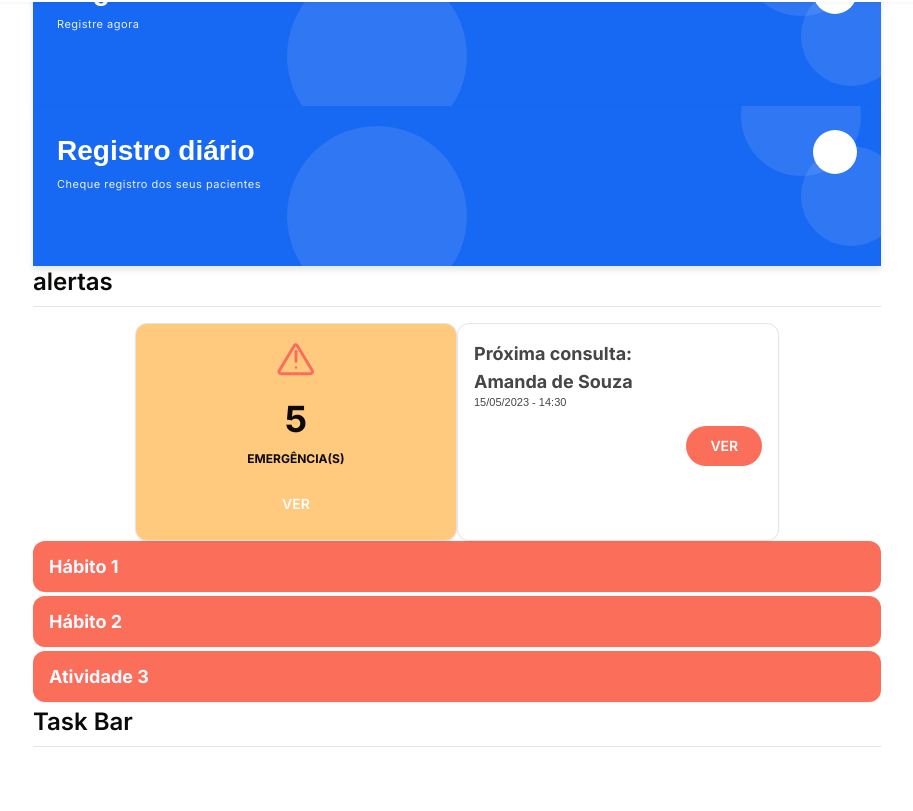
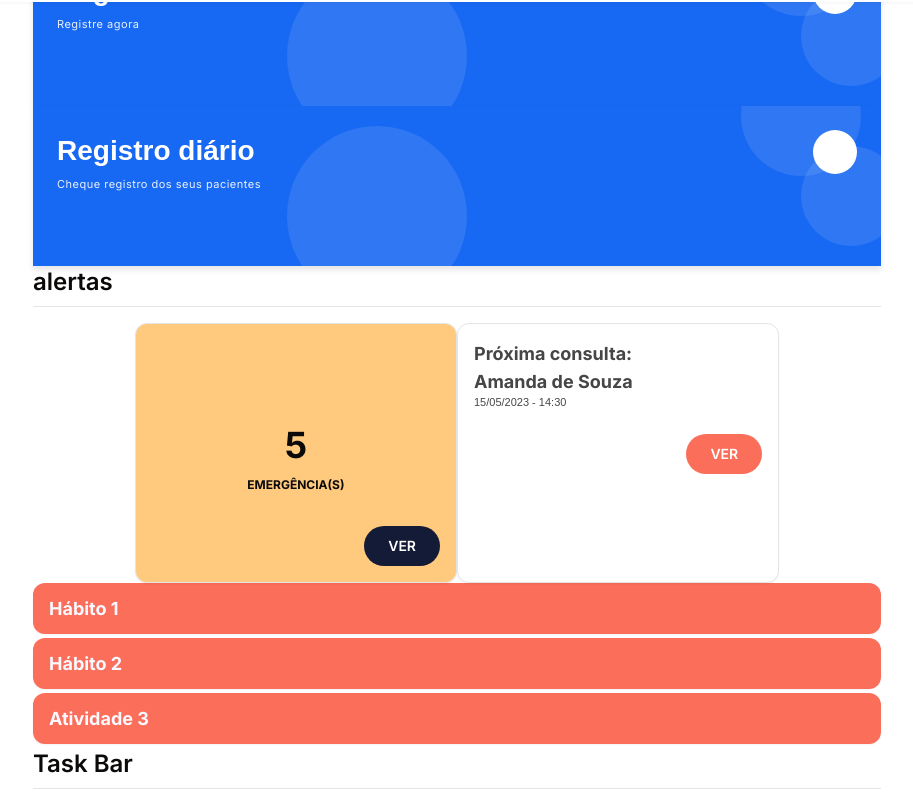
Before and after one commit to datasci4citizens/app-saude, a React (Vite) app: page /components in a window 1280 px wide. Shown: the part 798-1609 px from the top of the page, without its empty margins (183-1096 px from the left). Built offline with nearby package versions, Linux system fonts and the light colour scheme; a web font is replaced by a local one.

Commit message:
info-card update

```diff
--- a/src/components/ui/info-card.tsx
+++ b/src/components/ui/info-card.tsx
@@ -96,14 +96,16 @@ const InfoCard: React.FC<InfoCardProps> = ({
       <CardContent className="p-0">
         {isEmergency ? (
           /* Card de Emergência */
-          <div className="flex flex-col items-center p-4">
+          <div className="flex flex-col h-full ">
+            {/* Conteúdo principal centralizado */}
+            <div className="flex flex-col items-center pt-4">
               {/* Ícone de alerta */}
-            <div className="mb-3">
-              <svg width="40" height="40" viewBox="0 0 40 40" fill="none" xmlns="http://www.w3.org/2000/svg">
-                <path d="M20 11.25V21.25" stroke="#FA6E5A" strokeWidth="3" strokeLinecap="round" strokeLinejoin="round"/>
-                <path d="M20 28.75C20.6904 28.75 21.25 28.1904 21.25 27.5C21.25 26.8096 20.6904 26.25 20 26.25C19.3096 26.25 18.75 26.8096 18.75 27.5C18.75 28.1904 19.3096 28.75 20 28.75Z" fill="#FA6E5A"/>
-                <path d="M18.2322 5.73223L3.23223 30.7322C2.89156 31.3155 2.8734 32.0308 3.18483 32.6296C3.49626 33.2283 4.09494 33.6311 4.76777 33.6667H34.7678C35.4406 33.6311 36.0393 33.2283 36.3507 32.6296C36.6621 32.0308 36.644 31.3155 36.3033 30.7322L21.3033 5.73223C20.9424 5.15744 20.3548 4.7949 19.7177 4.7949C19.0807 4.7949 18.4931 5.15744 18.1322 5.73223H18.2322Z" stroke="#FA6E5A" strokeWidth="3" strokeLinecap="round" strokeLinejoin="round"/>
-              </svg>
+                <div className="mb-3 ">
+                <span
+                  role='img'
+                  className="mgc_alert_diamond_line"
+                  style={{ fontSize: '60px', width: '60px', height: '60px', display: 'inline-block' }}
+                ></span>
               </div>
 
               {/* Número de emergências */}
@@ -111,14 +113,17 @@ const InfoCard: React.FC<InfoCardProps> = ({
 
               {/* Texto fixo de emergências */}
               <div style={styles.text.label}>EMERGÊNCIA(S)</div>
+            </div>
 
-            {/* Botão VER com fundo escuro */}
+            {/* Container do botão alinhado à direita inferior */}
+            <div className="mt-auto p-4 flex justify-end">
               <Button
+                className="rounded-full px-6 py-2 text-sm bg-[#141B36] text-white hover:bg-[#141B36]/90"
                 onClick={onClick}
-              className={buttonClassName}
               >
                 VER
               </Button>
+            </div>
           </div>
         ) : (
           /* Card de Próxima Consulta */
@@ -133,7 +138,7 @@ const InfoCard: React.FC<InfoCardProps> = ({
             </div>
 
             {/* Botão VER com fundo laranja */}
-            <div className="mt-auto p-4 pt-2 flex justify-end">
+            <div className="mt-auto p-4 flex justify-end">
               <Button
               onClick={onClick}
               className={buttonClassName}
```
Lines whose indentation alone changed are shown as unchanged.
